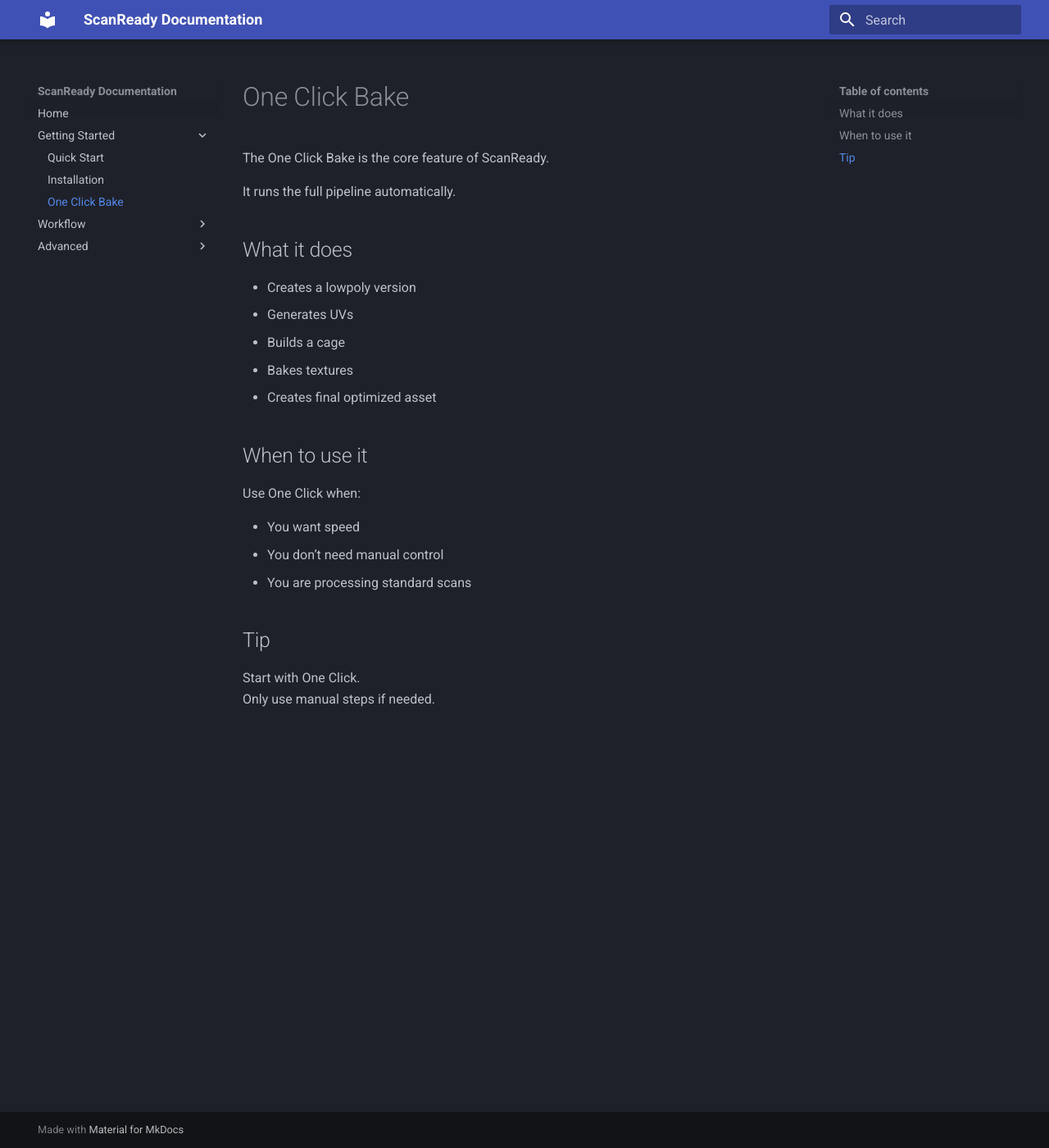
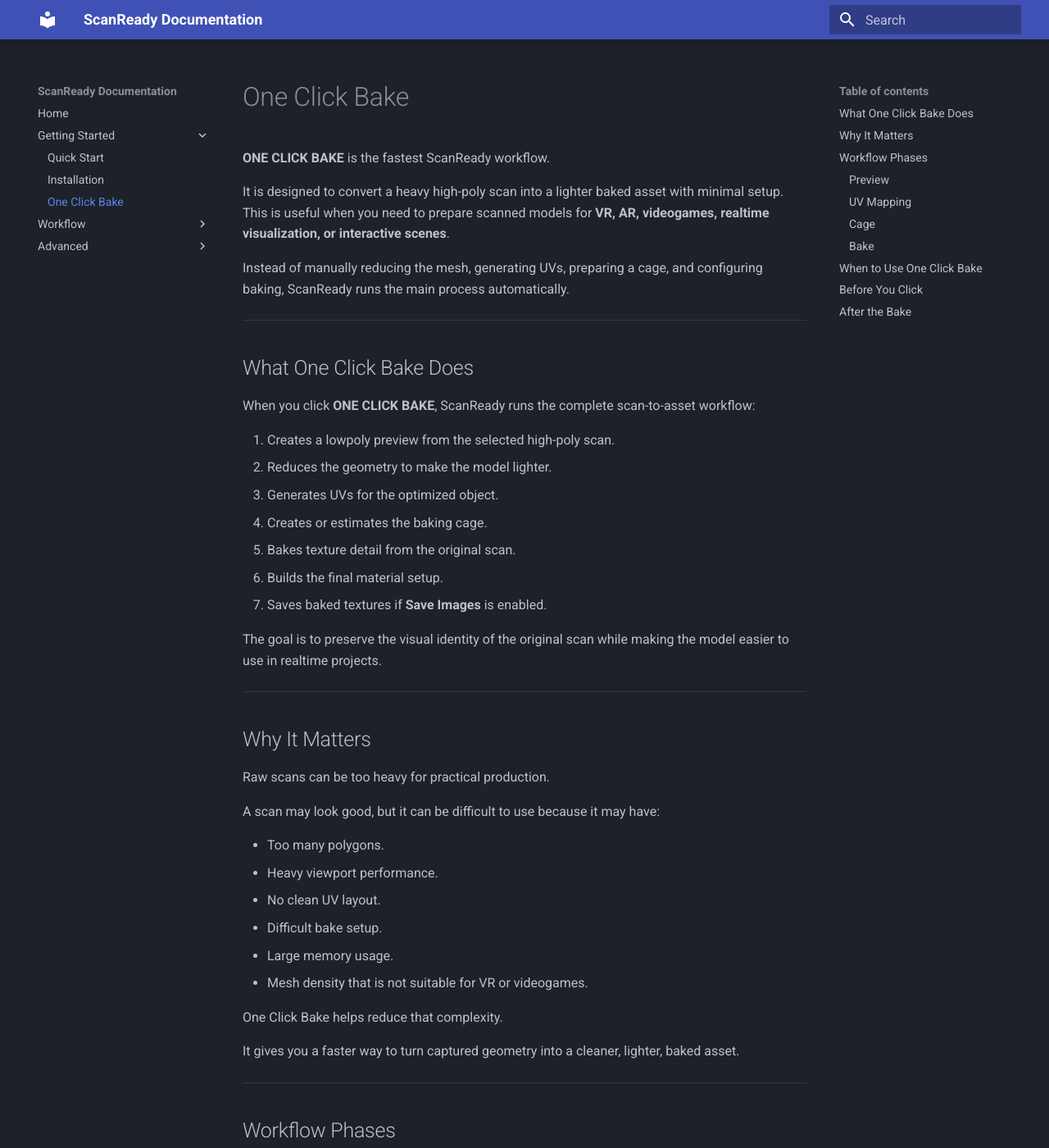
Before and after one commit to marioschiano/scanready-docs, an MkDocs documentation site: the page built from docs/one-click.md, in a window 1280 px wide and 1400 px high. Shown: the whole window at 82% size. Built offline with MkDocs 1.6.1 and Material for MkDocs 9.7.7, drawn with Linux system fonts in a browser that asks for light colours; some of the changed text lies outside the part shown.

Commit message:
Update one-click.md

```diff
--- a/docs/one-click.md
+++ b/docs/one-click.md
@@ -1,26 +1,111 @@
 # One Click Bake
 
-The One Click Bake is the core feature of ScanReady.
+**ONE CLICK BAKE** is the fastest ScanReady workflow.
 
-It runs the full pipeline automatically.
+It is designed to convert a heavy high-poly scan into a lighter baked asset with minimal setup. This is useful when you need to prepare scanned models for **VR, AR, videogames, realtime visualization, or interactive scenes**.
 
-## What it does
+Instead of manually reducing the mesh, generating UVs, preparing a cage, and configuring baking, ScanReady runs the main process automatically.
 
-- Creates a lowpoly version
-- Generates UVs
-- Builds a cage
-- Bakes textures
-- Creates final optimized asset
+---
 
-## When to use it
+## What One Click Bake Does
 
-Use One Click when:
+When you click **ONE CLICK BAKE**, ScanReady runs the complete scan-to-asset workflow:
 
-- You want speed
-- You don’t need manual control
-- You are processing standard scans
+1. Creates a lowpoly preview from the selected high-poly scan.
+2. Reduces the geometry to make the model lighter.
+3. Generates UVs for the optimized object.
+4. Creates or estimates the baking cage.
+5. Bakes texture detail from the original scan.
+6. Builds the final material setup.
+7. Saves baked textures if **Save Images** is enabled.
 
-## Tip
+The goal is to preserve the visual identity of the original scan while making the model easier to use in realtime projects.
 
-Start with One Click.
-Only use manual steps if needed.
+---
+
+## Why It Matters
+
+Raw scans can be too heavy for practical production.
+
+A scan may look good, but it can be difficult to use because it may have:
+
+- Too many polygons.
+- Heavy viewport performance.
+- No clean UV layout.
+- Difficult bake setup.
+- Large memory usage.
+- Mesh density that is not suitable for VR or videogames.
+
+One Click Bake helps reduce that complexity.
+
+It gives you a faster way to turn captured geometry into a cleaner, lighter, baked asset.
+
+---
+
+## Workflow Phases
+
+During the operation, ScanReady moves through the same main phases used by the manual workflow.
+
+### Preview
+
+Creates the optimized lowpoly preview.
+
+### UV Mapping
+
+Generates UVs for the optimized mesh.
+
+### Cage
+
+Estimates cage extrusion so the bake can project detail from the original scan.
+
+### Bake
+
+Bakes the selected texture maps and prepares the final result.
+
+The panel shows workflow status and global progress while the process is running.
+
+---
+
+## When to Use One Click Bake
+
+Use One Click Bake when:
+
+- You want the fastest route from scan to optimized asset.
+- You are processing standard photogrammetry scans.
+- You need a lighter asset for VR, games, or realtime display.
+- You do not need to manually inspect every step.
+- You want a quick first version before doing manual refinements.
+
+---
+
+## Before You Click
+
+For best results:
+
+- Select one high-poly scan object in the 3D Viewport.
+- Set **Final Faces** if you know the target mesh density.
+- Choose **Texture Size** based on the level of detail you need.
+- Enable **Bake Base Color**, **Bake Normal**, or **Bake Occlusion** depending on the maps you want.
+- Set the **Output Folder** if you want texture files saved to disk.
+
+---
+
+## After the Bake
+
+After the workflow completes, inspect:
+
+- The final mesh density.
+- The object silhouette.
+- The baked material.
+- The saved texture files.
+- The Normal and AO maps if enabled.
+- Any missing details caused by cage distance or bake settings.
+
+If the result needs adjustment, use the manual workflow:
+
+- **Step 1 - Preview / Reduce**
+- **Step 2 - UV / Cage**
+- **Step 3 - Bake / Output**
+
+Manual steps give you more control over the same process.
```
